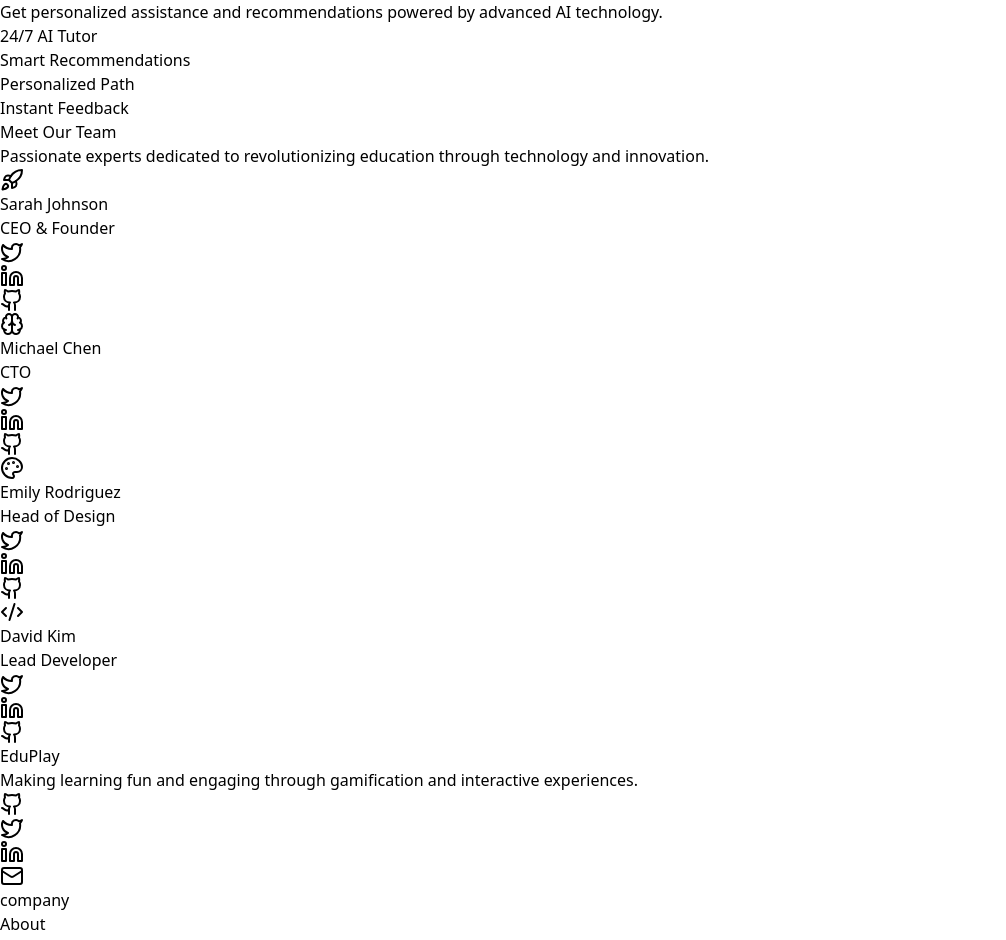
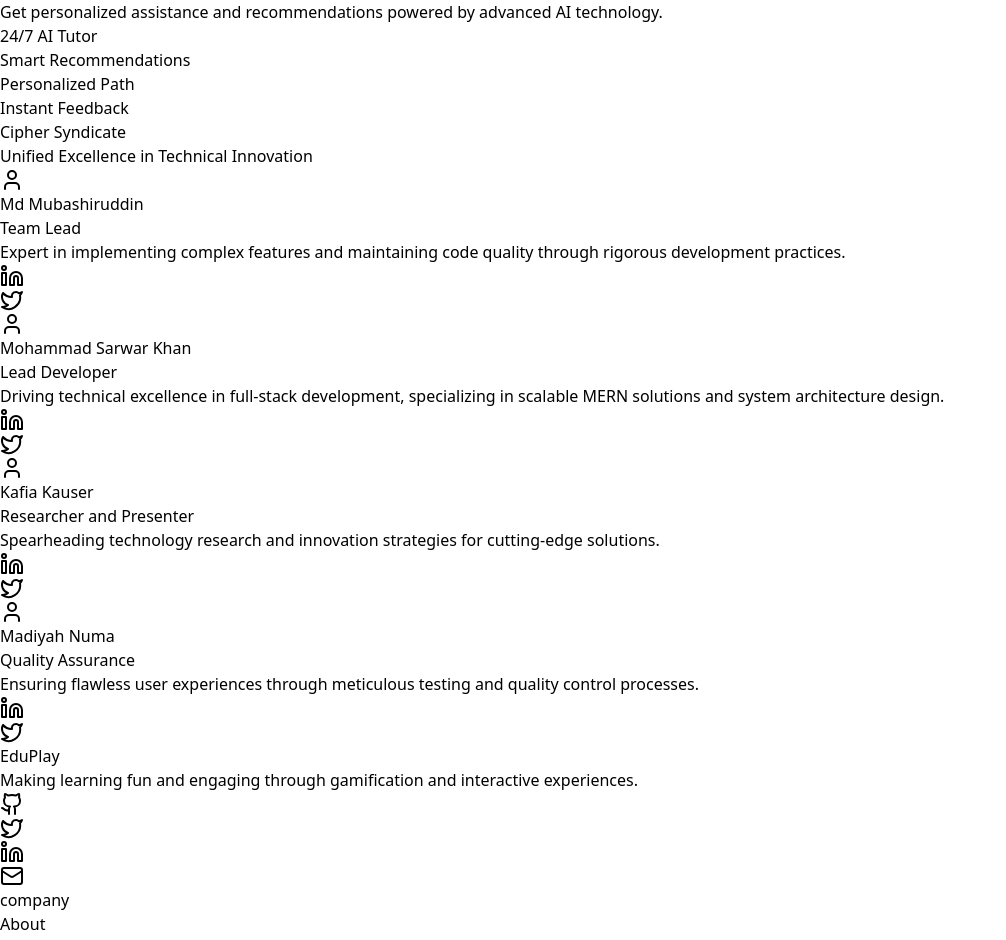
Before and after one commit to Amaanx6/Edu-Play, a React (Vite) app in the folder Frontend/: page / in a window 1280 px wide. Shown: the part 1224-2164 px from the top of the page, without its empty margins (0-1006 px from the left). Built offline with nearby package versions, Linux system fonts and the light colour scheme.

Commit message:
Updated Team Details

```diff
--- a/Frontend/src/components/Landing/Team.tsx
+++ b/Frontend/src/components/Landing/Team.tsx
@@ -1,178 +1,131 @@
+import React from 'react';
 import { motion } from 'framer-motion';
-import { Code2, Palette, Rocket, Brain, Github, Twitter, Linkedin } from 'lucide-react';
+import { Linkedin, Twitter, User } from 'lucide-react';
 
 export const Team = () => {
-  const team = [
+  const teamMembers = [
     {
-      name: "Sarah Johnson",
-      role: "CEO & Founder",
-      icon: <Rocket className="w-12 h-12" />,
-      color: "from-purple-500 to-pink-500",
-      social: {
-        twitter: "#",
-        linkedin: "#",
-        github: "#"
-      }
+      name: 'Md Mubashiruddin',
+      role: 'Team Lead',
+      bio: "Expert in implementing complex features and maintaining code quality through rigorous development practices.",
+      social: { linkedin: 'https://www.linkedin.com/in/md-mubashiruddin/', twitter: 'https://x.com/amaanx_6' },
+      leadership: true,
+      icon: <User className="w-12 h-12 text-white" />, // Male icon
+      color: "from-blue-600 to-indigo-500" // Blue-toned gradient for male
     },
     {
-      name: "Michael Chen",
-      role: "CTO",
-      icon: <Brain className="w-12 h-12" />,
-      color: "from-blue-500 to-cyan-500",
-      social: {
-        twitter: "#",
-        linkedin: "#",
-        github: "#"
-      }
+      name: 'Mohammad Sarwar Khan',
+      role: 'Lead Developer',
+      bio: 'Driving technical excellence in full-stack development, specializing in scalable MERN solutions and system architecture design.',
+      social: { linkedin: 'https://www.linkedin.com/in/mohammed-sarwar-khan/', twitter: 'https://x.com/mohfazam' },
+      icon: <User className="w-12 h-12 text-white" />, // Male icon
+      color: "from-blue-500 to-cyan-500" // Slightly different blue gradient for male
     },
     {
-      name: "Emily Rodriguez",
-      role: "Head of Design",
-      icon: <Palette className="w-12 h-12" />,
-      color: "from-pink-500 to-rose-500",
-      social: {
-        twitter: "#",
-        linkedin: "#",
-        github: "#"
-      }
+      name: 'Kafia Kauser',
+      role: 'Researcher and Presenter',
+      bio: 'Spearheading technology research and innovation strategies for cutting-edge solutions.',
+      social: { linkedin: 'https://www.linkedin.com/in/kafia-kauser-019647294', twitter: 'https://x.com/KauserKafia' },
+      icon: <User className="w-12 h-12 text-white" />, // Female icon
+      color: "from-pink-500 to-rose-500" // Pink-toned gradient for female
     },
     {
-      name: "David Kim",
-      role: "Lead Developer",
-      icon: <Code2 className="w-12 h-12" />,
-      color: "from-green-500 to-emerald-500",
-      social: {
-        twitter: "#",
-        linkedin: "#",
-        github: "#"
-      }
-    }
+      name: 'Madiyah Numa',
+      role: 'Quality Assurance',
+      bio: 'Ensuring flawless user experiences through meticulous testing and quality control processes.',
+      social: { linkedin: 'https://www.linkedin.com/in/madiyah-numa-2903aa2a6', twitter: 'https://x.com/mnuma0_0' },
+      icon: <User className="w-12 h-12 text-white" />, // Female icon
+      color: "from-rose-600 to-pink-400" // Slightly different pink gradient for female
+    },
   ];
 
-  const containerVariants = {
-    hidden: { opacity: 0 },
+  const textGlow = {
+    hidden: { textShadow: "0 0 0px rgba(59, 130, 246, 0)" },
     visible: {
-      opacity: 1,
-      transition: {
-        staggerChildren: 0.2,
-        delayChildren: 0.3
-      }
-    }
-  };
-
-  const itemVariants = {
-    hidden: { opacity: 0, y: 20 },
-    visible: {
-      opacity: 1,
-      y: 0,
-      transition: {
-        duration: 0.8,
-        ease: "easeOut"
-      }
+      textShadow: "0 0 12px rgba(59, 130, 246, 0.3)",
+      transition: { duration: 1.5, repeat: Infinity, repeatType: "reverse" }
     }
   };
 
   return (
-    <section className="relative py-20 flex items-center justify-center overflow-hidden">
-      {/* Background gradient */}
-      <div className="absolute inset-0 bg-gradient-to-br from-violet-900 via-slate-900 to-black"></div>
-
-      {/* Animated circles */}
-      <div className="absolute inset-0 overflow-hidden">
+    <div className="relative w-full min-h-screen bg-gray-900">
+      <div className="relative z-10 container mx-auto px-4 py-20">
+        {/* Animated Header */}
         <motion.div
-          initial={{ opacity: 0 }}
-          animate={{
-            opacity: [0.1, 0.2, 0.1],
-            scale: [1, 1.2, 1],
-            rotate: [0, 90, 0]
-          }}
-          transition={{
-            duration: 8,
-            repeat: Infinity,
-            repeatType: "reverse"
-          }}
-          className="absolute w-96 h-96 bg-purple-500 rounded-full filter blur-3xl -top-20 -left-20"
-        />
-        <motion.div
-          initial={{ opacity: 0 }}
-          animate={{
-            opacity: [0.1, 0.2, 0.1],
-            scale: [1, 1.2, 1],
-            rotate: [0, -90, 0]
-          }}
-          transition={{
-            duration: 8,
-            repeat: Infinity,
-            repeatType: "reverse",
-            delay: 4
-          }}
-          className="absolute w-96 h-96 bg-blue-500 rounded-full filter blur-3xl -bottom-20 -right-20"
-        />
-      </div>
-
-      <div className="container mx-auto px-6 relative z-10">
-        <motion.div
-          variants={containerVariants}
-          initial="hidden"
-          whileInView="visible"
-          viewport={{ once: true }}
-          className="text-center mb-16"
+          initial={{ opacity: 0, y: 20 }}
+          whileInView={{ opacity: 1, y: 0 }}
+          transition={{ duration: 0.8 }}
+          className="text-center mb-16 space-y-4"
         >
-          <motion.div variants={itemVariants}>
-            <h2 className="text-5xl md:text-6xl font-bold text-white mb-6">
-              Meet Our
-              <span className="bg-gradient-to-r from-purple-400 to-pink-600 text-transparent bg-clip-text"> Team</span>
-            </h2>
-            <p className="text-xl text-gray-300 max-w-2xl mx-auto">
-              Passionate experts dedicated to revolutionizing education through technology and innovation.
-            </p>
-          </motion.div>
+          <motion.h1
+            initial="hidden"
+            whileInView="visible"
+            variants={textGlow}
+            className="text-4xl md:text-5xl font-bold text-white"
+          >
+            Cipher Syndicate
+          </motion.h1>
+          <p className="text-xl text-gray-400">Unified Excellence in Technical Innovation</p>
         </motion.div>
 
-        <motion.div
-          variants={containerVariants}
-          initial="hidden"
-          whileInView="visible"
-          viewport={{ once: true }}
-          className="grid grid-cols-1 md:grid-cols-2 lg:grid-cols-4 gap-8 max-w-6xl mx-auto"
-        >
-          {team.map((member, index) => (
+        {/* Team Grid */}
+        <div className="grid grid-cols-1 md:grid-cols-2 lg:grid-cols-4 gap-6">
+          {teamMembers.map((member, index) => (
             <motion.div
               key={index}
-              variants={itemVariants}
-              className="group relative"
+              initial={{ opacity: 0, y: 50 }}
+              whileInView={{ opacity: 1, y: 0 }}
+              transition={{ delay: index * 0.15, duration: 0.5 }}
+              viewport={{ once: true, margin: "-50px" }}
+              className="relative group"
             >
-              <div className="relative rounded-2xl bg-white/10 backdrop-blur-lg border border-white/20 p-8 hover:bg-white/20 transition-all duration-300 transform hover:shadow-xl hover:shadow-purple-500/20">
+              <div className={`h-full bg-gray-800 rounded-xl p-6 border border-gray-700
+                transition-all duration-300 hover:bg-gray-700 hover:shadow-xl
+                ${member.leadership ? 'hover:border-blue-500/30' : 'hover:border-gray-600'}`}>
+
+                {/* Leadership Accent */}
+                {member.leadership && (
+                  <motion.div
+                    initial={{ width: 0 }}
+                    whileInView={{ width: "100%" }}
+                    transition={{ duration: 1 }}
+                    className="absolute top-0 left-0 h-px bg-gradient-to-r from-transparent via-blue-500 to-transparent"
+                  />
+                )}
+
                 <div className="flex flex-col items-center">
-                  <motion.div
-                    whileHover={{ scale: 1.1 }}
-                    className={`w-24 h-24 rounded-full bg-gradient-to-br ${member.color} p-4 mb-6 flex items-center justify-center text-white shadow-lg`}
-                  >
+                  <div className={`w-24 h-24 mb-6 rounded-full bg-gradient-to-br ${member.color}
+                    flex items-center justify-center shadow-lg`}>
                     {member.icon}
-                  </motion.div>
-                  <h3 className="text-2xl font-semibold text-white mb-2">{member.name}</h3>
-                  <p className="text-gray-400 mb-6">{member.role}</p>
-                  <div className="flex space-x-4">
-                    {Object.entries(member.social).map(([platform, url]) => (
-                      <motion.a
-                        key={platform}
-                        href={url}
-                        whileHover={{ scale: 1.1 }}
-                        whileTap={{ scale: 0.95 }}
-                        className="text-gray-400 hover:text-white transition-colors duration-300"
-                      >
-                        {platform === 'twitter' && <Twitter className="w-5 h-5" />}
-                        {platform === 'linkedin' && <Linkedin className="w-5 h-5" />}
-                        {platform === 'github' && <Github className="w-5 h-5" />}
-                      </motion.a>
-                    ))}
+                  </div>
+
+                  <h3 className={`text-xl text-center font-semibold mb-2
+                    ${member.leadership ? 'text-blue-400' : 'text-white'}`}>
+                    {member.name}
+                  </h3>
+
+                  <p className="text-sm text-blue-400 font-medium mb-4 uppercase tracking-wide">
+                    {member.role}
+                  </p>
+
+                  <p className="text-gray-400 text-sm text-center mb-6 line-clamp-4">
+                    {member.bio}
+                  </p>
+
+                  <div className="flex gap-4 opacity-80 hover:opacity-100 transition-opacity">
+                    <a href={member.social.linkedin} target="_blank" rel="noopener">
+                      <Linkedin className="w-5 h-5 text-gray-400 hover:text-blue-400 transition-colors" />
+                    </a>
+                    <a href={member.social.twitter} target="_blank" rel="noopener">
+                      <Twitter className="w-5 h-5 text-gray-400 hover:text-blue-400 transition-colors" />
+                    </a>
                   </div>
                 </div>
               </div>
             </motion.div>
           ))}
-        </motion.div>
+        </div>
       </div>
-    </section>
+    </div>
   );
 };
```
